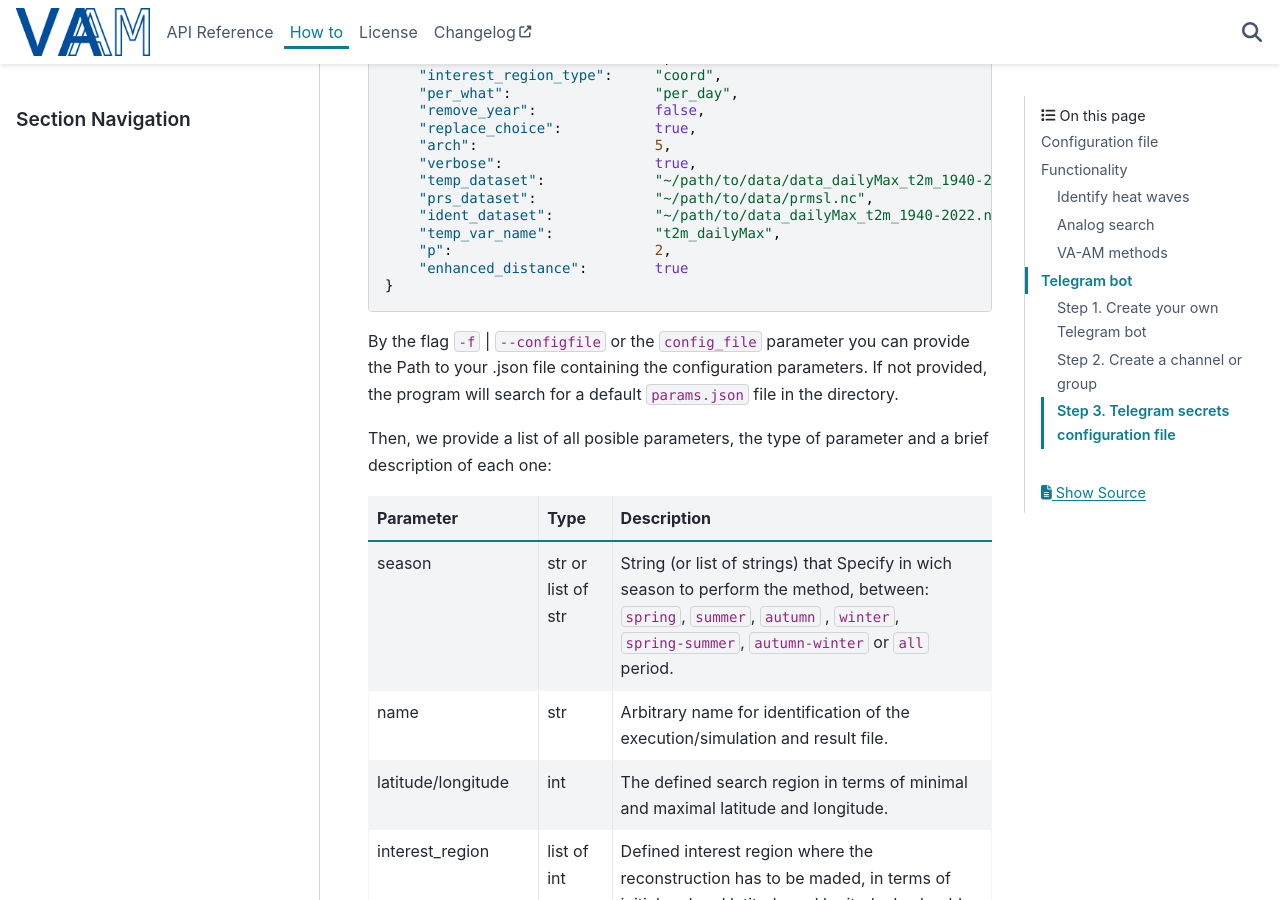
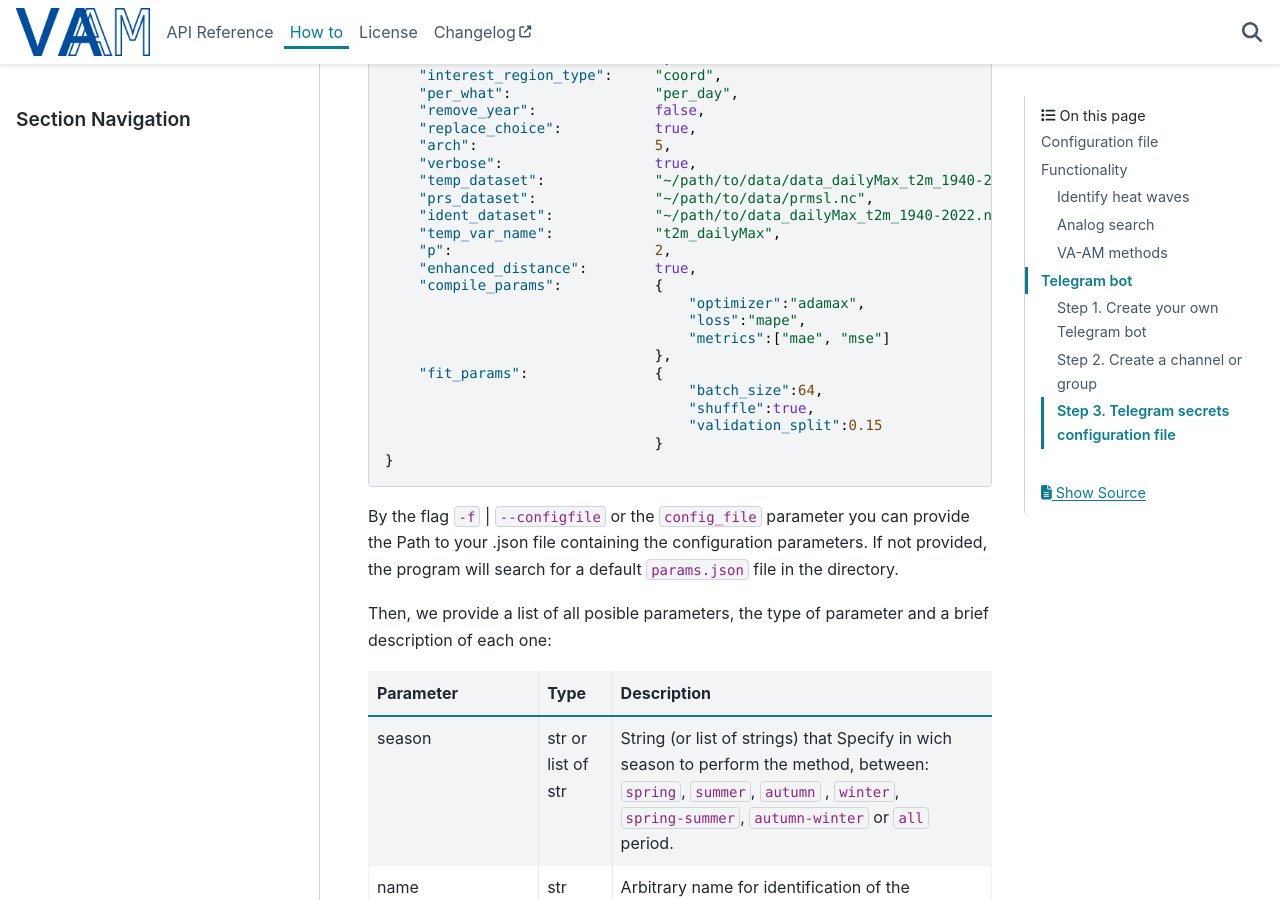
Before and after one commit to GheodeAI/va_am, a Sphinx documentation site: the page built from docs/how_to.rst, in a window 1280 px wide and 900 px high, scrolled down 1073 px. Built offline with Sphinx 7.4.7 and the PyData theme 0.15.4, drawn with Linux system fonts in a browser that asks for light colours.

Commit message:
fix: finished #16
Documentation filled with information about compile_params and fit_params

Also, a typo in line 1693 was found and fixed

```diff
--- a/docs/how_to.rst
+++ b/docs/how_to.rst
@@ -49,7 +49,17 @@ a configuration file. It has to be a `JSON <https://en.wikipedia.org/wiki/JSON>`
         "ident_dataset":            "~/path/to/data_dailyMax_t2m_1940-2022.nc",
         "temp_var_name":            "t2m_dailyMax",
         "p":                        2,
-        "enhanced_distance":        true
+        "enhanced_distance":        true,
+        "compile_params":           {
+                                        "optimizer":"adamax",
+                                        "loss":"mape",
+                                        "metrics":["mae", "mse"]
+                                    },
+        "fit_params":               {
+                                        "batch_size":64,
+                                        "shuffle":true,
+                                        "validation_split":0.15
+                                    }
     }
 
 By the flag ``-f`` | ``--configfile`` or the ``config_file`` parameter you can provide the Path
```
Also changed, not shown: 1 other file.
